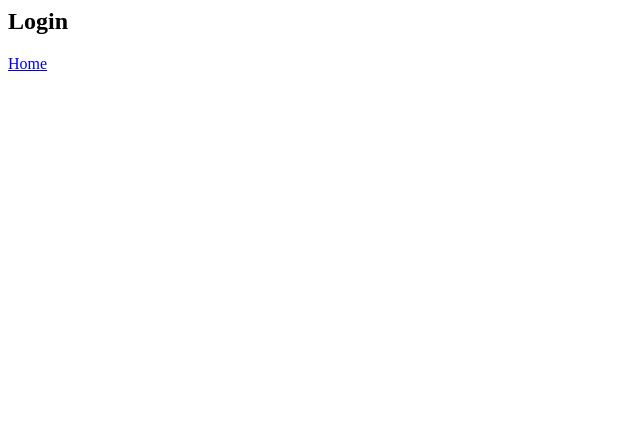
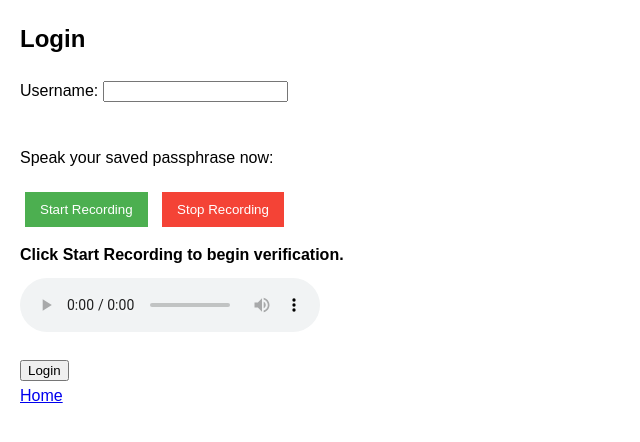
Before and after one commit to sravankumardasari23/Sayvibe, a Flask app: page /login in a window 1280 px wide. Before the commit the part shown is almost empty. Shown: the top 442 px of the page, without its empty margins (0-640 px from the left). Run offline with Flask 3, Linux system fonts and the light colour scheme.

Commit message:
Updated login.html

```diff
--- a/templates/login.html
+++ b/templates/login.html
@@ -1,5 +1,12 @@
+<!DOCTYPE html>
+<html>
+<head>
+    <title>Login - Voice</title>
+    <link rel="stylesheet" href="{{ url_for('static', filename='style.css') }}">
+</head>
 <body>
     <h2>Login</h2>
+
     {% with messages = get_flashed_messages() %}
       {% if messages %}
         <ul class="flashes" id="flash-messages">
@@ -10,6 +17,21 @@
       {% endif %}
     {% endwith %}
 
+    <form method="POST" enctype="multipart/form-data" id="login-form">
+        <label for="username">Username:</label>
+        <input type="text" name="username" required><br><br>
+
+        <p>Speak your saved passphrase now:</p>
+
+        <button type="button" class="record-btn" data-form="login-form" disabled>Start Recording</button>
+        <button type="button" class="stop-btn" data-form="login-form" disabled>Stop Recording</button>
+
+        <div class="status-message">Click Start Recording to begin verification.</div>
+        <audio class="audio-playback" controls style="display:block; margin-top: 10px;"></audio>
+        <br>
+
+        <input type="submit" value="Login">
+    </form>
     <a href="{{ url_for('index') }}">Home</a>
     <script src="{{ url_for('static', filename='script.js') }}"></script>
 
```
